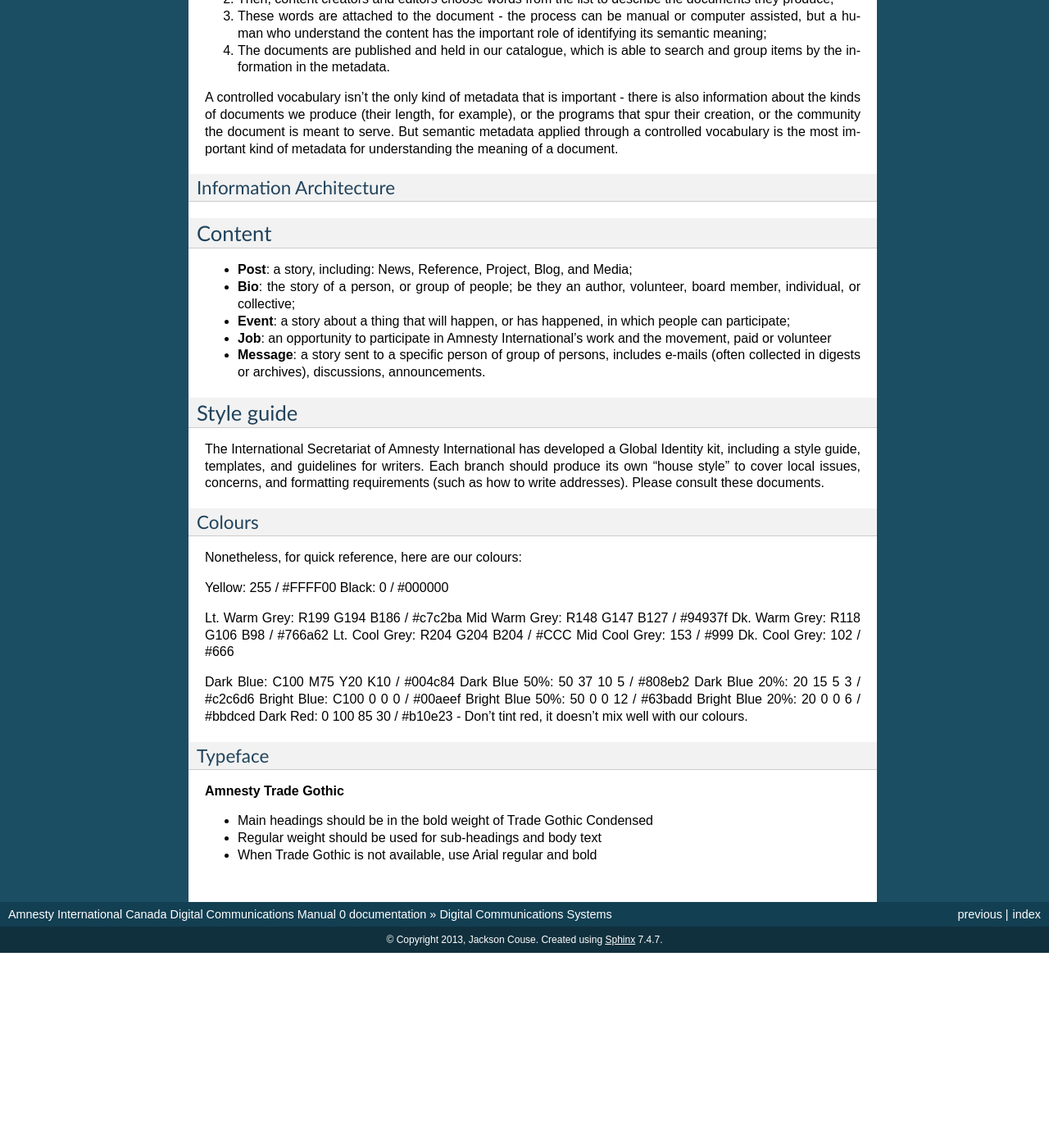
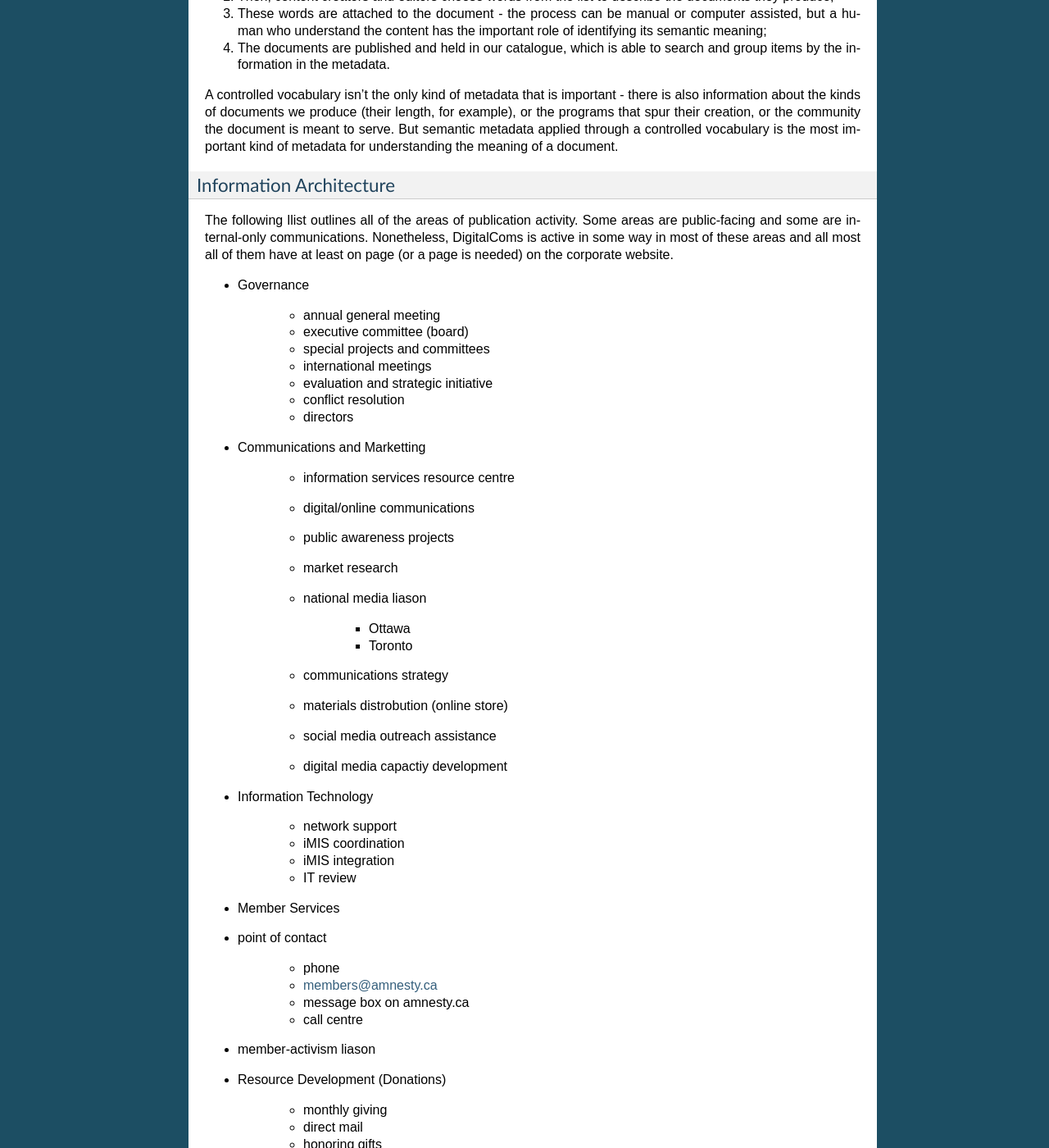
Before and after one commit to AmnestyInternational/digital-publishing-manual, a Sphinx documentation site: the page built from docs/systems.rst, in a window 1280 px wide and 1400 px high, scrolled down 794 px. Shown: the whole window at 82% size. Built offline with Sphinx 7.4.7, drawn with Linux system fonts in a browser that asks for light colours; before the commit the page ends 1956 px from its top, so only the background shows below that; some of the changed text lies outside the part shown.

Commit message:
added Information Architecture

```diff
--- a/docs/conf.py
+++ b/docs/conf.py
@@ -41,7 +41,7 @@ master_doc = 'index'
 
 # General information about the project.
 project = u'Amnesty International Canada Digital Communications Manual'
-copyright = u'2013, Jackson Couse'
+copyright = u'2013, Amnesty International Canada'
 
 # The version info for the project you're documenting, acts as replacement for
 # |version| and |release|, also used in various other places throughout the
--- a/docs/systems.rst
+++ b/docs/systems.rst
@@ -8,7 +8,7 @@ The Catalogue
 A catalogue is an essential part of organizing digital assets. A catalogue helps us put each piece of published material in its proper context as it relates to both our goals and all other published material. A catalogue is composed of metadata (such as an information architecture or controlled vocabulary), which describes the material, and the material itself.
 
 Metadata
----------------------------------------
+^^^^^^^^^^^^^^^^^^^^^^^^^^^^^^^^^^^^^^^
 
 We use metadata to classify documents. Metadata is used to identify and group content into meaningful collections. These collections can be non-exclusive, meaning a document can exist in more than one collection at a time.
 
@@ -39,17 +39,187 @@ A controlled vocabulary isn't the only kind of metadata that is important - ther
 Information Architecture
 ^^^^^^^^^^^^^^^^^^^^^^^^^^^
 
+The following llist outlines all of the areas of publication activity. Some areas are public-facing and some are internal-only communications. Nonetheless, DigitalComs is active in some way in most of these areas and all most all of them have at least on page (or a page is needed) on the corporate website.
+
+* Governance
+
+   * annual general meeting
+   * executive committee (board)
+   * special projects and committees
+   * international meetings
+   * evaluation and strategic initiative
+   * conflict resolution
+   * directors
+
+* Communications and Marketting
+
+   * information services resource centre
+   * digital/online communications
+   * public awareness projects
+   * market research
+   * national media liason
+
+      * Ottawa
+      * Toronto
+
+   * communications strategy
+   * materials distrobution (online store)
+   * social media outreach assistance
+   * digital media capactiy development
+
+* Information Technology
+
+   * network support
+   * iMIS coordination
+   * iMIS integration
+   * IT review
+
+* Member Services
+
+* point of contact
+
+   * phone
+   * members@amnesty.ca
+   * message box on amnesty.ca
+   * call centre
+
+* member-activism liason
+
+* Resource Development (Donations)
+
+   * monthly giving
+   * direct mail
+   * honoring gifts
+   * 3rd party special events
+   * planned giving
+   * major donor giving
+   * 1800
+   * workplace giving
+   * online giving
+   * special events
+
+* Human Resources
+
+   * job listings
+   * training programs
+   * volunteering
+   * internships
+   * cultural diversifications
+   * gender mainstreaming
+
+* Publications
+
+   * reports
+
+      * External (from IS)
+      * Internal (mission reports)
+
+   * newsletters
+
+      * Wire
+      * Candle
+      * Rights Now!
+      * Speak Out
+
+   * audio/visual
+
+* Action Strategies
+
+* major campaigns
+
+   * corporate accountability
+   * MENA
+   * arms control
+   * Indigenous people of Colombia
+   * Sexual and Reproductive Rights
+   * "countering terror with justice" (sic)
+
+* crisis response
+* missions
+
+* Human Rights Agenda
+
+   * urgent action
+   * Americas program
+   * representation
+   * indigenous rights
+   * refuguees and migrants
+   * women's rights
+   * security and human rights
+
+* Grassroots Activism
+
+* initiatives (GO team)
+* groups
+
+   * youth groups
+   * community groups
+   * action cirles
+
+* networks
+
+   * urgent action
+   * medical
+   * youth
+   * online
+
+      * Twitter feeds
+      * Facebook groups
+      * Flickr
+      * Pinterest
+      * Tumblr
+      * Youtube
+      * discussion forums
+      * mailing lists
+
+* member activism
+
+   * initiatives
+   * events
+   * groups
+
+* events
+
+   * human rights college
+   * lectures, presentations, discussions
+   * film fests
+   * concerts
+   * writeathon
+
+* Regional Support
+
+* hubs
+* regional meetings
+* offices
+
+   * Vancouver
+   * Toronto
+   * Halifax
+
+* Intermediate Structures (Outreach)
+
+* fieldworkers
+* partner networks
+* coalitions
+* outreach initiatives
+* theme/issue coordinators
+* country coordinators
+* coordinator training and projects
+* coordination council meetings
 
 
 Content
 ---------------------------------------
 
+There are actually only a few content types we use:
 
 * **Post**: a story, including: News, Reference, Project, Blog, and Media;
 * **Bio**: the story of a person, or group of people; be they an author, volunteer, board member, individual, or collective;
 * **Event**: a story about a thing that will happen, or has happened, in which people can participate;
 * **Job**: an opportunity to participate in Amnesty International's work and the movement, paid or volunteer
 * **Message**: a story sent to a specific person of group of persons, includes e-mails (often collected in digests or archives), discussions, announcements.
+
+Whether a peice of material is erial or single, part of a collection or stand-alone is also a factor.
 
 Style guide
 ----------------------------------------
```
Also changed, not shown: other parts of docs/systems.rst (+18 -17 lines), docs/starting.rst (+4 -4 lines).
